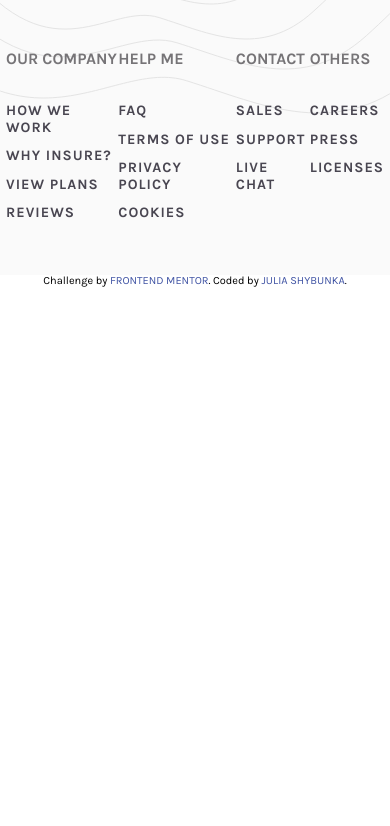
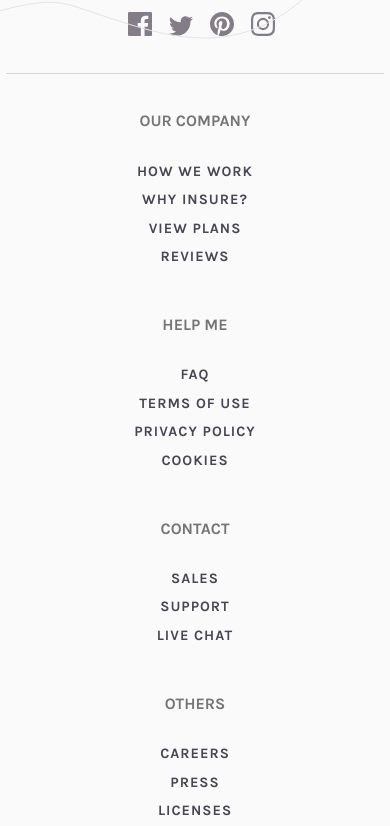
Before and after one commit to JuliaShybunka/insure-landing-page-master, a website: page index.html in a window 390 px wide. Shown: the part 2959-3785 px from the top of the page. Before the commit the page ends 3247 px from the top, so only its background shows below. Drawn offline with Linux system fonts and the light colour scheme.

Commit message:
Update footer style

```diff
--- a/public/scss/_media.scss
+++ b/public/scss/_media.scss
@@ -82,4 +82,32 @@
         top: unset;
         bottom: 49px;
     }
+    .footer {
+        height: auto;
+        margin-top: 136px;
+        padding: 91px 0;
+    }
+    .footer-top__logo {
+        margin-bottom: 32px;
+    }
+    .footer::before {
+        background: no-repeat url(../images/bg-pattern-footer-mobile.svg);
+    }
+    .footer-top {
+        flex-direction: column;
+        align-items: center;
+        padding-bottom: 33px;
+    }
+    .footer-bottom {
+        flex-direction: column;
+        align-items: center;
+        text-align: center;
+        padding-top: 0px;
+    }
+    .footer-col {
+        padding-top: 38px;
+    }
+    .footer-col__title {
+        padding-bottom: 33px;
+    }
 }
```
Also changed, not shown: public/css/style.css.
